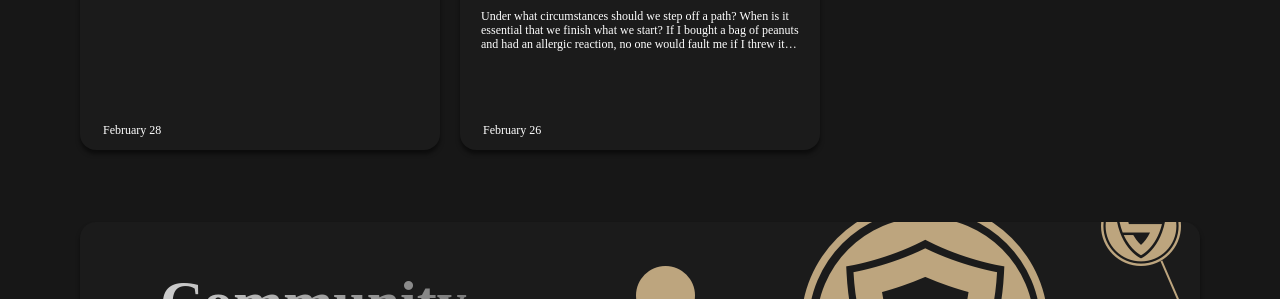
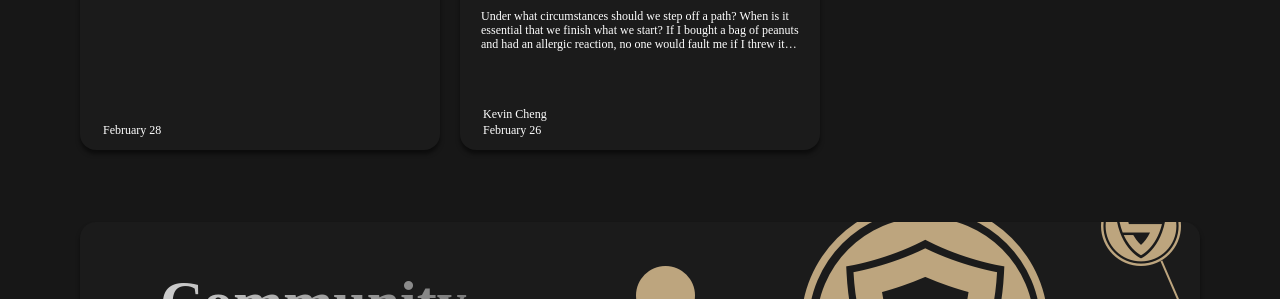
Before and after one commit to King860810/newweb, a Jekyll site: the page built from community.html, in a window 1280 px wide and 900 px high, scrolled down 365 px. Shown: the part 153-452 px from the top of the window. Built offline with Jekyll 4.4.1, drawn with Linux system fonts in a browser that asks for light colours.

Commit message:
Update community.html

```diff
--- a/community.html
+++ b/community.html
@@ -36,16 +36,7 @@ layout: base
       		{{ post.excerpt | strip_html | xml_escape | truncatewords: excerpt_length }}
       		{% assign excerpt_word_count = post.excerpt | number_of_words %}
 		</p>
-		<dt>
-
-
-
-      {% for author in post.authors %}
-      {{- author -}}
-      {% endfor %}
-
-
-			<br>{% assign date_format = site.date_format | default: "%B %-d" %}{{ post.date | date: date_format }}</dt>
+		<dt>{{ post.author }}<br>{% assign date_format = site.date_format | default: "%B %-d" %}{{ post.date | date: date_format }}</dt>
 		</a>
 	</div>
 	{% endfor %}
```
